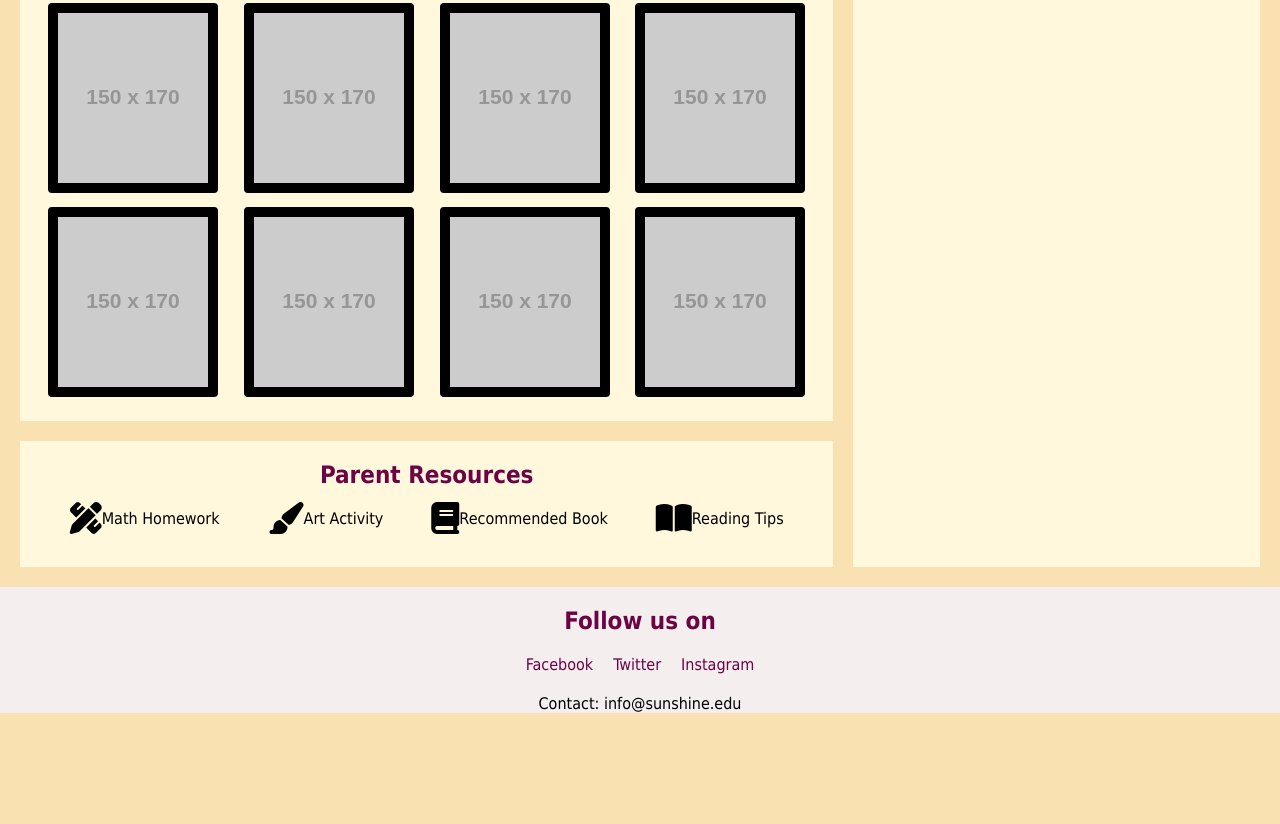
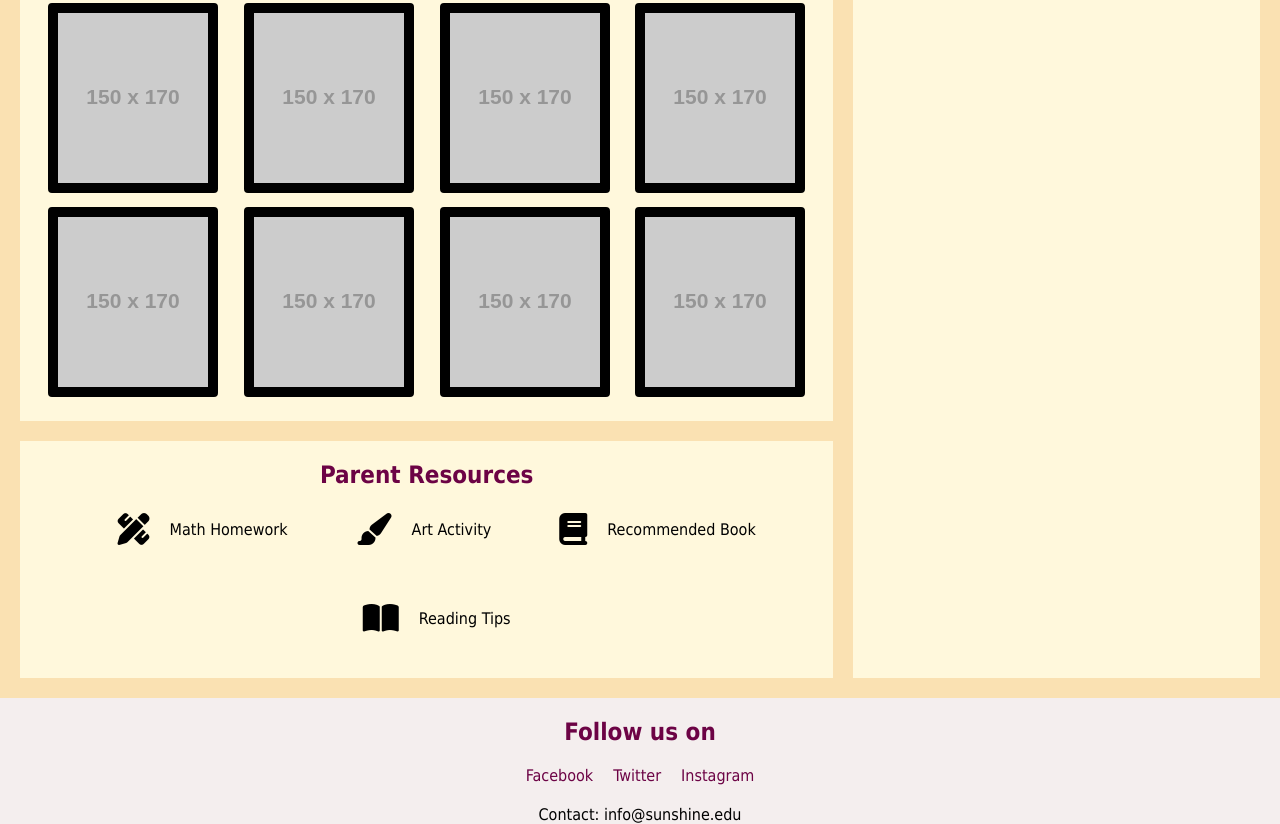
Before and after one commit to BatoolAlsayed1/ITCS333, a plain HTML site: page index.html in a window 1280 px wide. Shown: the part 1051-1875 px from the top of the page. Before the commit the page ends 1764 px from the top, so only its background shows below. Drawn offline with Linux system fonts and the light colour scheme; placeholder pictures from the web are drawn by us.

Commit message:
icons padding

```diff
--- a/style.css
+++ b/style.css
@@ -159,6 +159,9 @@ tbody tr:nth-child(odd){
     text-decoration: none;
     color:black;
 }
+.re i{
+    padding: 20px;
+}
 #teacher-info{
     grid-area: m15;
     background-color: #FFF8DC;
```
